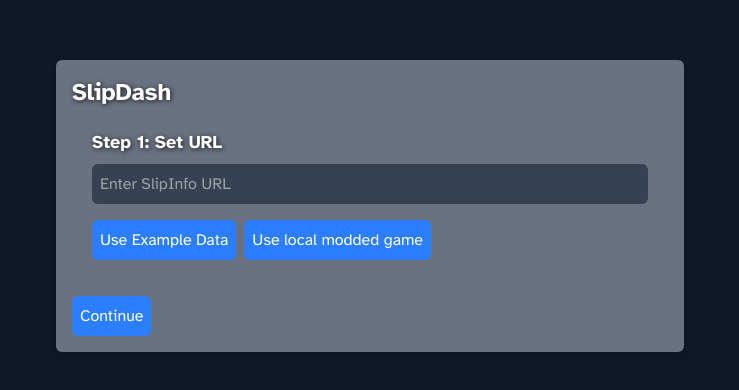
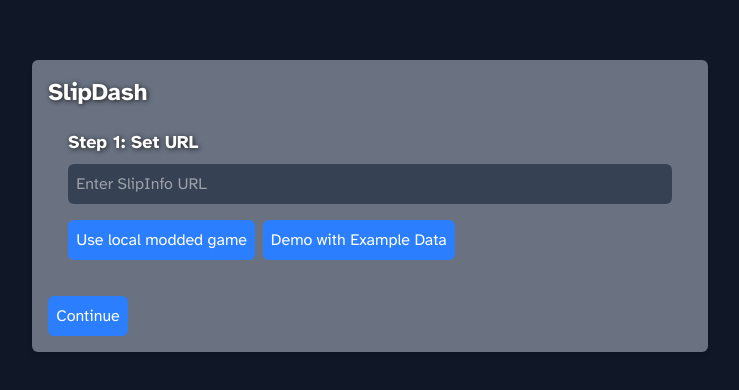
Before and after one commit to MoSadie/SlipDash, a Next.js app: page / in a window 1280 px wide. Shown: the part 194-584 px from the top of the page, without its empty margins (270-1009 px from the left). Built offline with nearby package versions, Linux system fonts and the light colour scheme; no server answers.

Commit message:
Add automatic MoSadie's game button.
Appears when my game has the tunnel active with slipinfo

```diff
--- a/src/app/page.tsx
+++ b/src/app/page.tsx
@@ -3,12 +3,15 @@
 import Link from "next/link";
 import { useSearchParams } from "next/navigation";
 import { useState } from "react";
+import { FetchSilently } from "./util";
 
 export default function Home() {
   const searchParams = useSearchParams();
   const defaultUrl = searchParams.has("url") ? searchParams.get("url") : "";
 
   const [url, setUrl] = useState(defaultUrl);
+
+  const { versionData, error, isLoading } = FetchSilently("https://tunnel.mosadie.com/slipinfo");
 
   return (
     <div className="flex flex-col items-center justify-center min-h-screen bg-gray-900 text-white p-4">
@@ -25,18 +28,25 @@ export default function Home() {
               className="bg-gray-700 text-white p-2 rounded-md w-full mt-2 mb-4"
               placeholder="Enter SlipInfo URL"
             />
-            <button
+            { isLoading || error  ? null : <button
               onClick={() => {
-                setUrl("https://raw.githubusercontent.com/MoSadie/SlipInfo/refs/heads/main/docs/examples")
+                setUrl("https://tunnel.mosadie.com/slipinfo");
               }}
               className="bg-blue-500 text-white p-2 rounded-md mr-2"
-            >Use Example Data</button>
+            >Use MoSadie's Game</button>
+            }
             <button
               onClick={() => {
                 setUrl("http://localhost:8001/slipinfo");
               }}
               className="bg-blue-500 text-white p-2 rounded-md mr-2"
             >Use local modded game</button>
+            <button
+              onClick={() => {
+                setUrl("https://raw.githubusercontent.com/MoSadie/SlipInfo/refs/heads/main/docs/examples")
+              }}
+              className="bg-blue-500 text-white p-2 rounded-md mr-2"
+            >Demo with Example Data</button>
           </div>
         </div>
         <Link href={`/choosecrew?url=${encodeURIComponent(url || "")}`}>
--- a/src/app/util.tsx
+++ b/src/app/util.tsx
@@ -16,6 +16,14 @@ import { Crew } from "./crew";
 const requestRefreshInterval = 1000;
 
 export const fetcher = (url: string) => fetch(url).then((res) => res.json());
+
+export const FetchSilently = (url: string) => {
+    const { data, error, isLoading } = useSWR(url + "/version", fetcher, {
+        refreshInterval: requestRefreshInterval,
+    });
+
+    return { versionData: data, error, isLoading };
+};
 
 export const FetchVersion = (url: string) => {
     const { data, error, isLoading } = useSWR(url + "/version", fetcher, {
```
